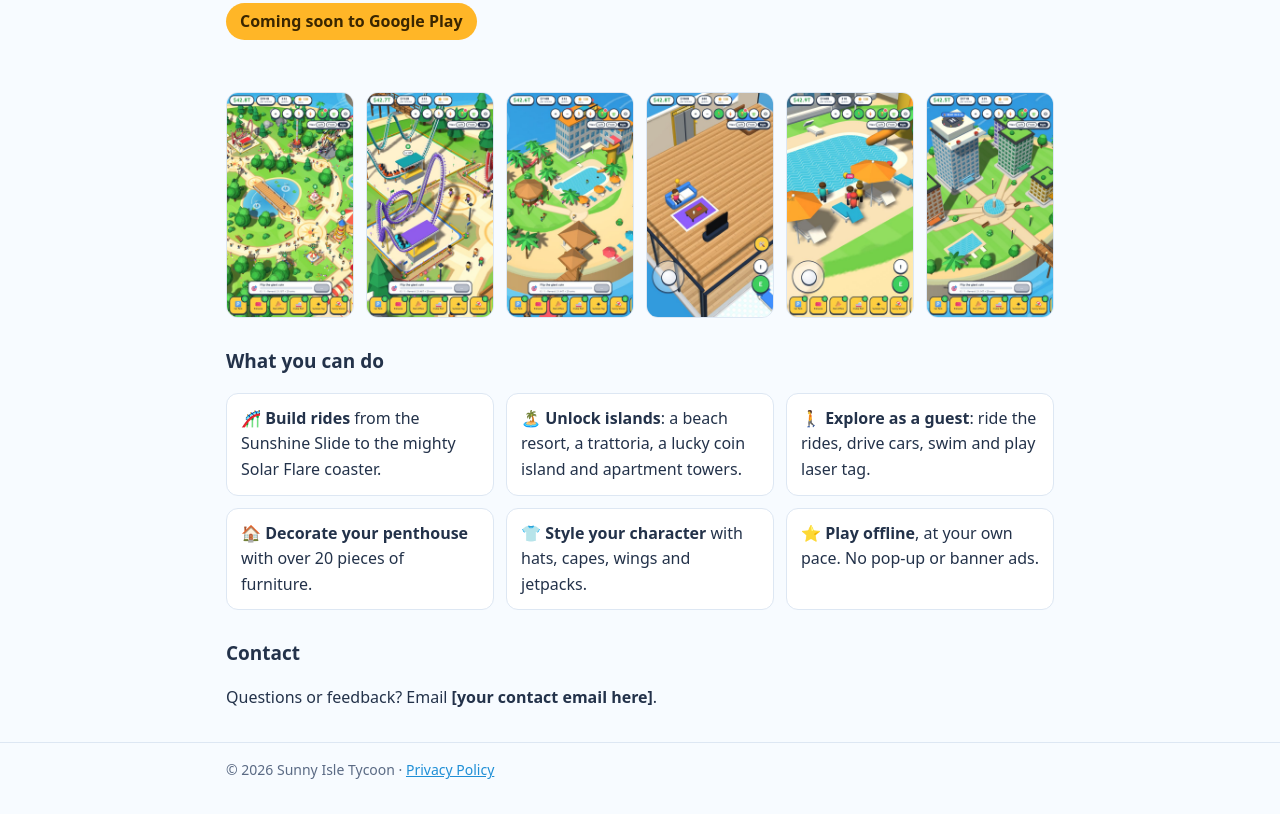
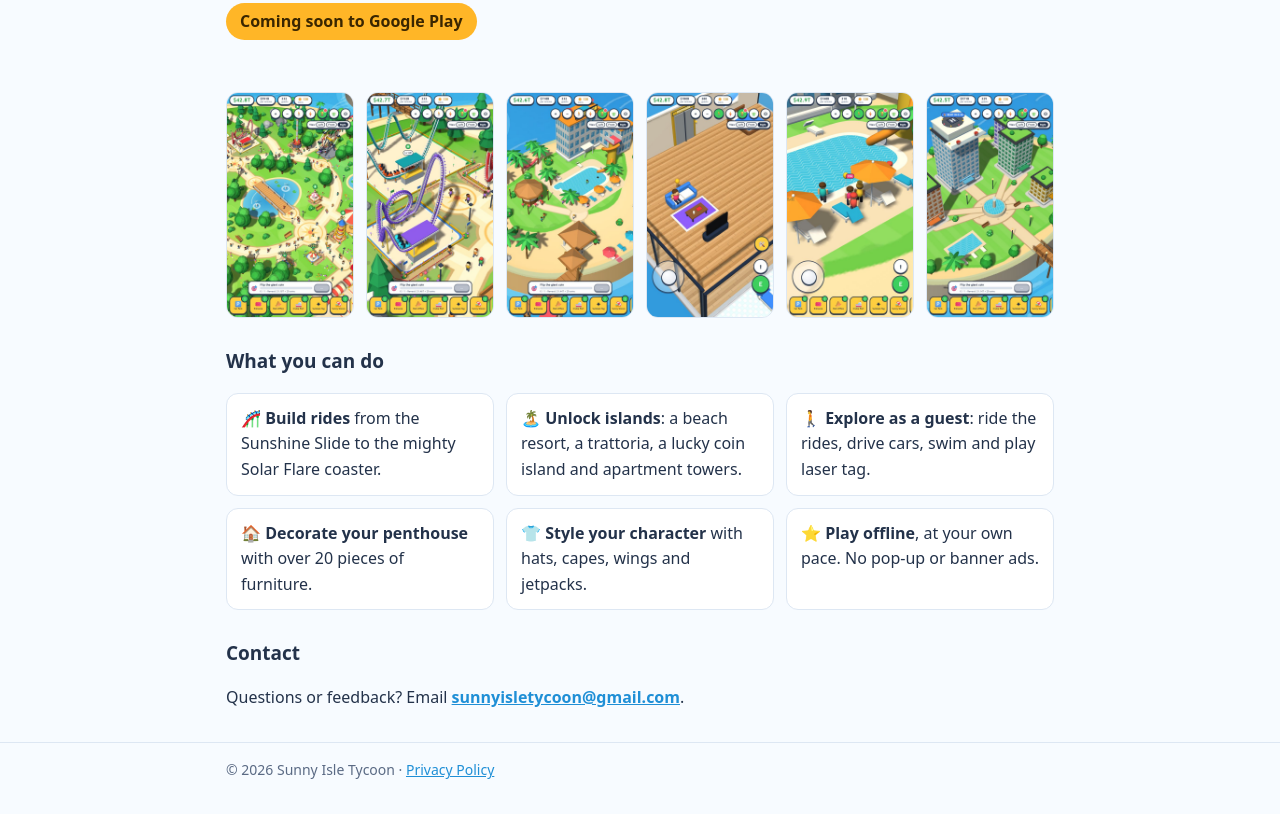
Before and after one commit to tristangresen-source/tristangresen-source.github.io, a plain HTML site: page index.html in a window 1280 px wide. Shown: the part 639-1453 px from the top of the page. Drawn offline with Linux system fonts and the light colour scheme.

Commit message:
Add game contact email to website and store docs
Co-Authored-By: Claude Opus 5.5 <noreply@anthropic.com>

```diff
--- a/index.html
+++ b/index.html
@@ -43,7 +43,7 @@
   </ul>
 
   <h2 id="contact">Contact</h2>
-  <p>Questions or feedback? Email <b>[your contact email here]</b>.</p>
+  <p>Questions or feedback? Email <a href="mailto:sunnyisletycoon@gmail.com"><b>sunnyisletycoon@gmail.com</b></a>.</p>
 </main>
 
 <footer><div class="wrap">© 2026 Sunny Isle Tycoon · <a href="privacy.html">Privacy Policy</a></div></footer>
```
Also changed, not shown: privacy.html (+1 -1 lines), 1 other file.
